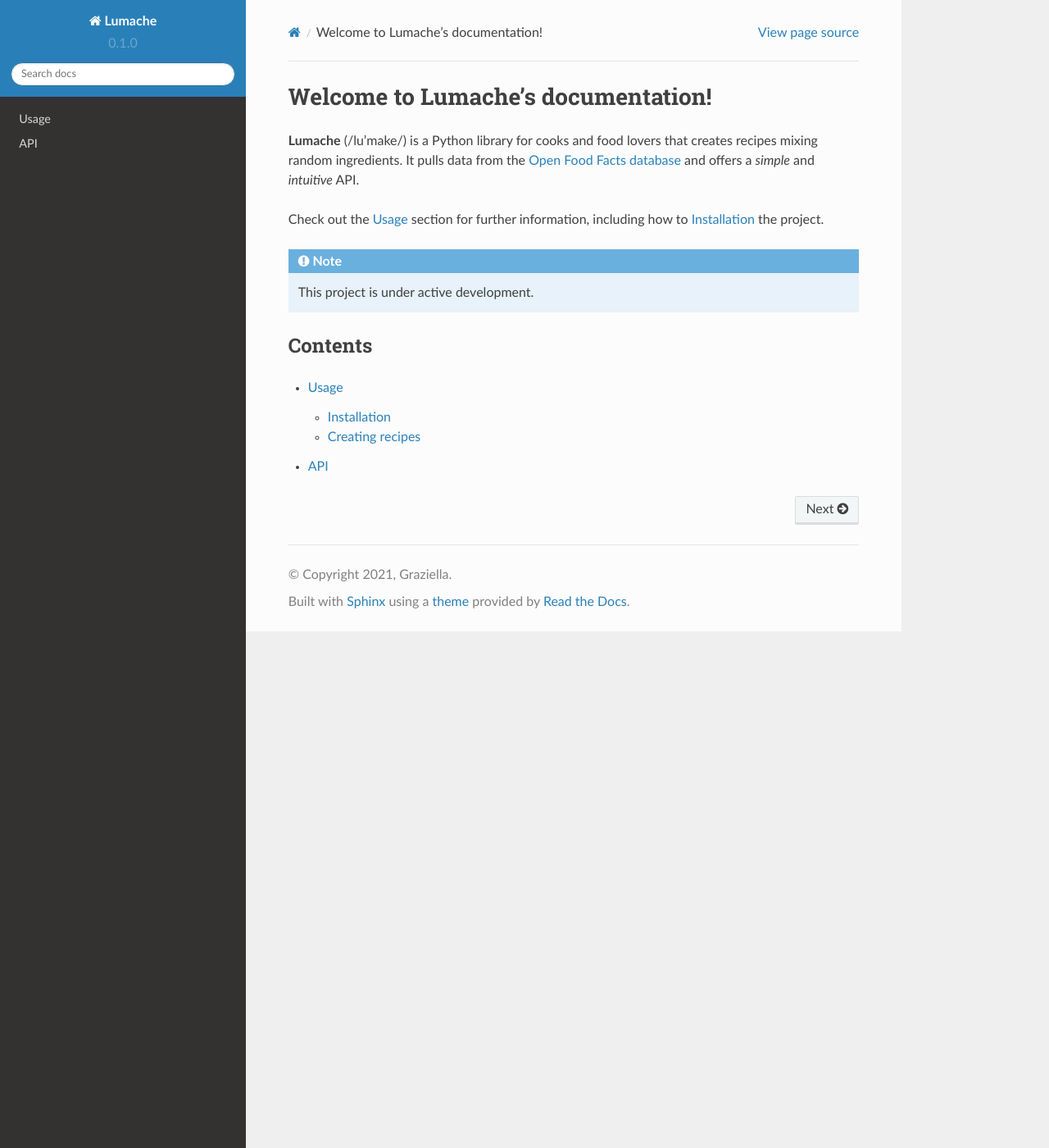
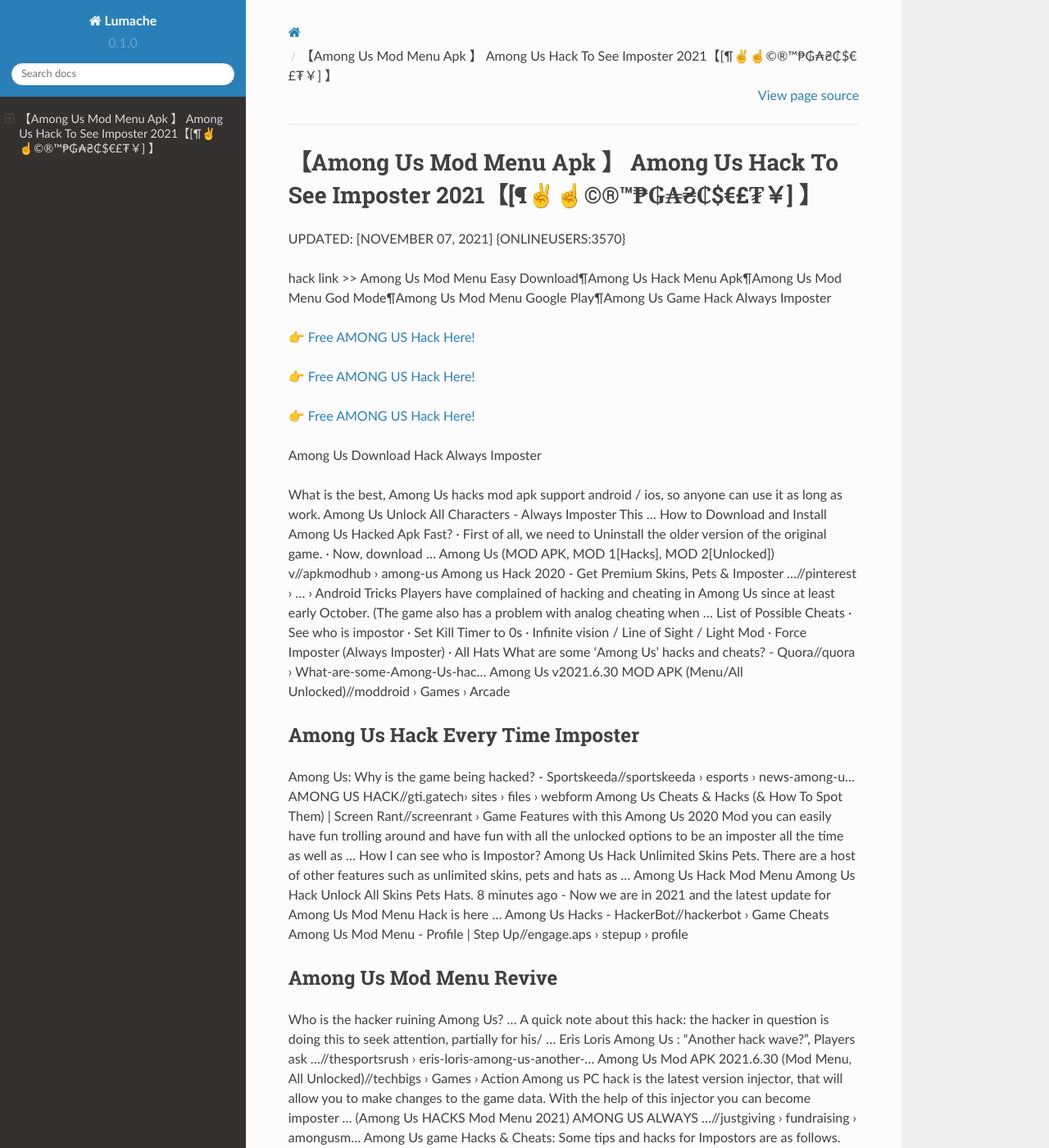
Before and after one commit to Horne573/Litte1l0l, a Sphinx documentation site: the page built from docs/source/index.rst, in a window 1280 px wide and 1400 px high. Shown: the whole window at 82% size. Built offline with Sphinx 7.4.7 and the Read the Docs theme 2.0.0, drawn with Linux system fonts in a browser that asks for light colours; some of the changed text lies outside the part shown.

Commit message:
Update index.rst

```diff
--- a/docs/source/index.rst
+++ b/docs/source/index.rst
@@ -1,22 +1,62 @@
-Welcome to Lumache's documentation!
-===================================
+【Among Us Mod Menu Apk 】 Among Us Hack To See Imposter 2021【[¶✌️☝️©®™₱₲₳₴₵$€£₮￥] 】
+==============================================================================
+UPDATED: [NOVEMBER 07, 2021] {ONLINEUSERS:3570}
 
-**Lumache** (/lu'make/) is a Python library for cooks and food lovers
-that creates recipes mixing random ingredients.
-It pulls data from the `Open Food Facts database <https://world.openfoodfacts.org/>`_
-and offers a *simple* and *intuitive* API.
+hack link >> Among Us Mod Menu Easy Download¶Among Us Hack Menu Apk¶Among Us Mod Menu God Mode¶Among Us Mod Menu Google Play¶Among Us Game Hack Always Imposter
 
-Check out the :doc:`usage` section for further information, including
-how to :ref:`installation` the project.
+`👉 Free AMONG US Hack Here! <https://redirekt.in/czsxr>`_
 
-.. note::
+`👉 Free AMONG US Hack Here! <https://redirekt.in/czsxr>`_
 
-   This project is under active development.
+`👉 Free AMONG US Hack Here! <https://redirekt.in/czsxr>`_
 
-Contents
---------
+Among Us Download Hack Always Imposter
 
-.. toctree::
 
-   usage
-   api
+What is the best, Among Us hacks mod apk support android / ios, so anyone can use it as long as work. Among Us Unlock All Characters - Always Imposter This ...
+How to Download and Install Among Us Hacked Apk Fast? · First of all, we need to Uninstall the older version of the original game. · Now, download ...
+Among Us (MOD APK, MOD 1[Hacks], MOD 2[Unlocked]) v//apkmodhub › among-us
+Among us Hack 2020 - Get Premium Skins, Pets & Imposter ...//pinterest › ... › Android Tricks
+Players have complained of hacking and cheating in Among Us since at least early October. (The game also has a problem with analog cheating when ...
+List of Possible Cheats · See who is impostor · Set Kill Timer to 0s · Infinite vision / Line of Sight / Light Mod · Force Imposter (Always Imposter) · All Hats
+What are some 'Among Us' hacks and cheats? - Quora//quora › What-are-some-Among-Us-hac...
+Among Us v2021.6.30 MOD APK (Menu/All Unlocked)//moddroid › Games › Arcade
+
+********************************
+Among Us Hack Every Time Imposter
+********************************
+
+Among Us: Why is the game being hacked? - Sportskeeda//sportskeeda › esports › news-among-u...
+AMONG US HACK//gti.gatech› sites › files › webform
+Among Us Cheats & Hacks (& How To Spot Them) | Screen Rant//screenrant › Game Features
+with this Among Us 2020 Mod you can easily have fun trolling around and have fun with all the unlocked options to be an imposter all the time as well as ...
+How I can see who is Impostor? Among Us Hack Unlimited Skins Pets. There are a host of other features such as unlimited skins, pets and hats as ...
+Among Us Hack Mod Menu Among Us Hack Unlock All Skins Pets Hats. 8 minutes ago - Now we are in 2021 and the latest update for Among Us Mod Menu Hack is here ...
+Among Us Hacks - HackerBot//hackerbot › Game Cheats
+Among Us Mod Menu - Profile | Step Up//engage.aps › stepup › profile
+
+***********************************
+Among Us Mod Menu Revive
+***********************************
+
+Who is the hacker ruining Among Us? ... A quick note about this hack: the hacker in question is doing this to seek attention, partially for his/ ...
+Eris Loris Among Us : "Another hack wave?", Players ask ...//thesportsrush › eris-loris-among-us-another-...
+Among Us Mod APK 2021.6.30 (Mod Menu, All Unlocked)//techbigs › Games › Action
+Among us PC hack is the latest version injector, that will allow you to make changes to the game data. With the help of this injector you can become imposter ...
+(Among Us HACKS Mod Menu 2021) AMONG US ALWAYS ...//justgiving › fundraising › amongusm...
+Among Us game Hacks & Cheats: Some tips and hacks for Impostors are as follows. Self Report: As Impostor when you kill someone, instead of running, ...
+Welcome to Among US hack. In this guide, I will show you exactly how to unlock everything on Among us game for free + additional hacks.
+#Glitch# Among Us Always imposter Hack 2021 Cheats iOS ...//collegeprep.wustl› formidable › lpoauso
+
+
+Tak1z:
+Among Us Mod Menu Hack Latest Version
+Among Us Mod Menu Pc Download
+Among Us Hack Ios Download No Jailbreak
+Among Us Pc Hack Always Imposter
+Among Us Hack Ios 14 No Jailbreak
+Among Us Mod Menu For Pc
+Among Us Hack Without Human Verification
+Among Us Mod Menu Updated
+Among Us Hack List
+Among Us Hack Download Always Impostor
```
